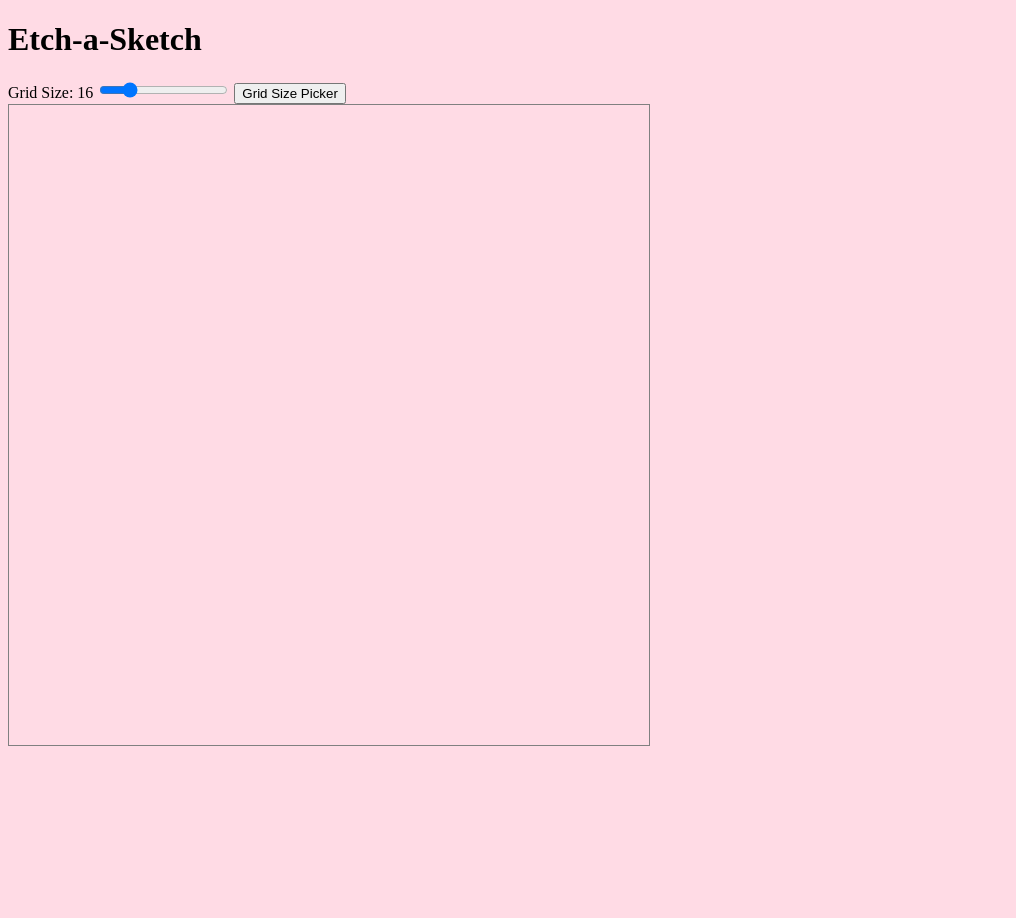
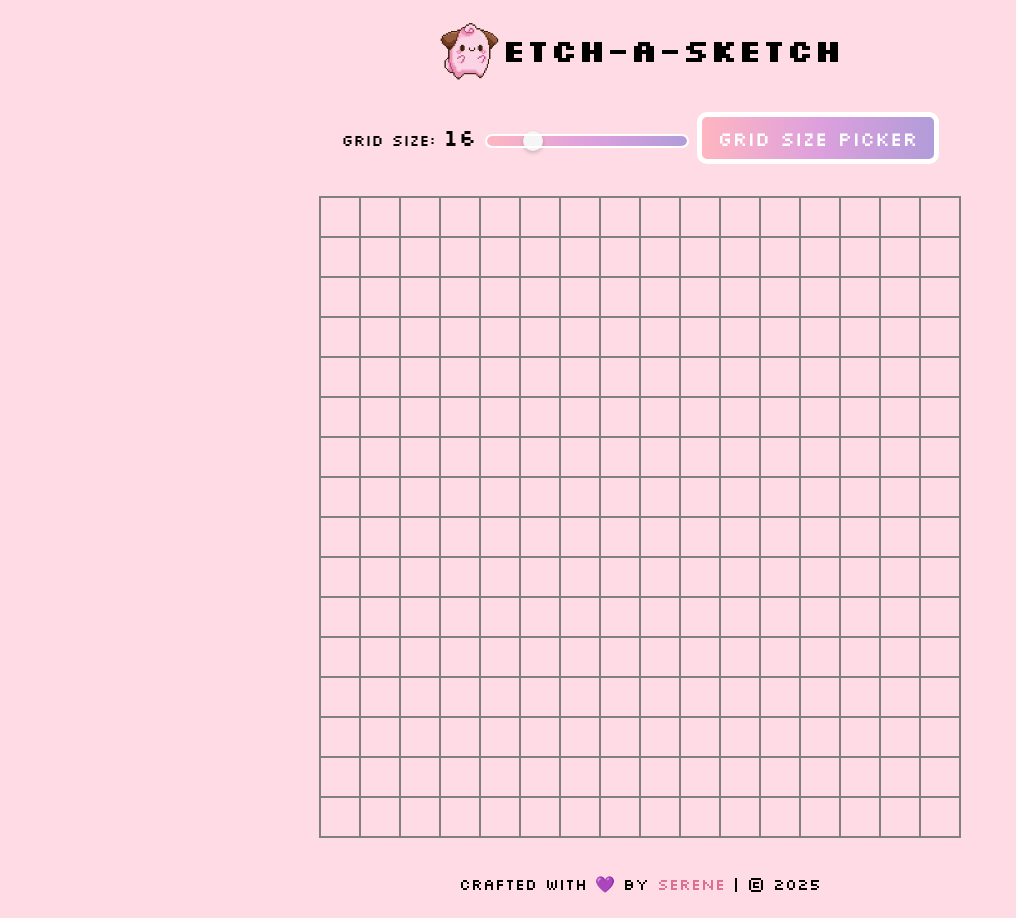
Before and after one commit to kindaserene/etch-a-sketch, a plain HTML site: page index.html in a window 1280 px wide. Shown: the whole page, without its empty margins (0-1016 px from the left). Before the commit the page ends 800 px from the top, so only its background shows below. Drawn offline with Linux system fonts and the light colour scheme.

Commit message:
update UI and added css

```diff
--- a/index.html
+++ b/index.html
@@ -8,6 +8,7 @@
 </head>
 <body>
     <header>
+        <img src="cute-pinkie.gif" alt="">
         <h1>Etch-a-Sketch</h1>
     </header>
 
@@ -18,7 +19,9 @@
         <div id="grid-container"></div>
     </main>
 
-    <footer></footer>
+    <footer>
+        <p>Crafted with 💜 by <a href="https://github.com/kindaserene/etch-a-sketch">Serene</a> | &copy; 2025</p>
+    </footer>
 
     <script src="script.js"></script>
 </body>
--- a/script.js
+++ b/script.js
@@ -2,6 +2,22 @@ const gridContainer = document.getElementById("grid-container");
 const slider = document.getElementById("grid-slider");
 const btn = document.getElementById("grid-size");
 let isMouseDown = false;
+
+function displayGridSize() {
+    let gridSize = document.getElementById("grid-value");
+    gridSize.textContent = slider.value
+}
+
+slider.addEventListener("input", displayGridSize)
+
+function getRandomPastelColor() {
+    const colors = [
+        `rgb(${200 + Math.random() * 55}, ${180 + Math.random() * 75}, ${220 + Math.random() * 35})`, // pastel pink
+        `rgb(${180 + Math.random() * 75}, ${200 + Math.random() * 55}, ${220 + Math.random() * 35})`, // pastel blue
+        `rgb(${200 + Math.random() * 55}, ${180 + Math.random() * 75}, ${220 + Math.random() * 35})`  // pastel purple
+    ];
+    return colors[Math.floor(Math.random() * colors.length)];
+}
 
 function createGrid(size) {
     for (let i = 0; i < size * size; i++) {
@@ -12,12 +28,12 @@ function createGrid(size) {
         gridSquare.addEventListener("mousedown", () =>
             {
                 isMouseDown = true;
-                gridSquare.style.backgroundColor = "#FFA2B9";
+                gridSquare.style.backgroundColor = getRandomPastelColor();
             })
         gridSquare.addEventListener("mouseenter", () =>
             {
                 if (isMouseDown === true) {
-                    gridSquare.style.backgroundColor = "#FFA2B9";
+                gridSquare.style.backgroundColor = getRandomPastelColor();
                 }
             })
         const squareSize = 640 / size;
@@ -25,6 +41,8 @@ function createGrid(size) {
         gridSquare.style.height = squareSize + "px";
     }
 }
+
+createGrid(16);
 
 document.addEventListener("mouseup", () =>
     {
@@ -36,3 +54,13 @@ btn.addEventListener("click", () => {
     gridContainer.innerHTML = "";
     createGrid(size);
 })
+
+// Make random color picker
+function getRandomPastelColor() {
+    const colors = [
+        `rgb(${200 + Math.random() * 55}, ${180 + Math.random() * 75}, ${220 + Math.random() * 35})`, // pastel pink
+        `rgb(${180 + Math.random() * 75}, ${200 + Math.random() * 55}, ${220 + Math.random() * 35})`, // pastel blue
+        `rgb(${200 + Math.random() * 55}, ${180 + Math.random() * 75}, ${220 + Math.random() * 35})`  // pastel purple
+    ];
+    return colors[Math.floor(Math.random() * colors.length)];
+}
--- a/style.css
+++ b/style.css
@@ -1,5 +1,71 @@
+@import url('https://fonts.googleapis.com/css2?family=EB+Garamond:ital,wght@0,400..800;1,400..800&family=Silkscreen:wght@400;700&family=Yeseva+One&display=swap');
+
 body {
     background-color: #FFDBE5;
+    font-family: "Silkscreen", sans-serif;
+    display: flex;
+    flex-direction: column;
+    align-items: center;
+    text-align: center;
+    gap: 0px;
+}
+
+header {
+    display: flex;
+    align-items: center;
+    text-align: center;
+}
+
+img {
+    width: 64px;
+    height: 64px;
+}
+
+main {
+    gap: 20px;
+    padding: 20px;
+}
+
+button {
+    font-family: "Silkscreen", sans-serif;
+    border: none;
+    padding: 8px 16px;
+    font-size: 20px;
+    cursor: pointer;
+    border: 5px solid white;
+    background: linear-gradient(to right, #FFB6C1, #DDA0DD, #B19CD9); /* Pastel gradient */
+    color: white;
+    border-radius: 10px;
+}
+
+button:hover {
+    transform: scale(1.05); /* Slightly bigger */
+}
+
+#grid-slider {
+    cursor: pointer;
+    width: 200px;
+    height: 10px;
+    appearance: none;
+    background: linear-gradient(to right, #FFB6C1, #DDA0DD, #B19CD9); /* Pastel gradient */
+    border-radius: 10px;
+    outline: 2px solid white;
+    /* outline: none; */
+}
+
+#grid-value {
+    font-size: 24px;
+}
+
+#grid-slider::-webkit-slider-thumb {
+    appearance: none;
+    width: 20px;
+    height: 20px;
+    border-radius: 50%;
+    background: whitesmoke;
+    cursor: pointer;
+    box-shadow: 0 2px 4px rgba(0,0,0,0.2);
+    transition: all 0.2s ease;
 }
 
 #grid-container {
@@ -8,9 +74,17 @@ body {
     border: 0.5px solid grey;
     width: 640px;
     height: 640px;
+    margin-top: 32px;
+    cursor: pointer;
 }
 
 .grid-square {
     border: 0.5px solid grey;
     box-sizing: border-box;
 }
+
+a {
+    text-decoration: none;
+    color: palevioletred;
+
+}
```
Also changed, not shown: cute-pinkie.gif (added).
